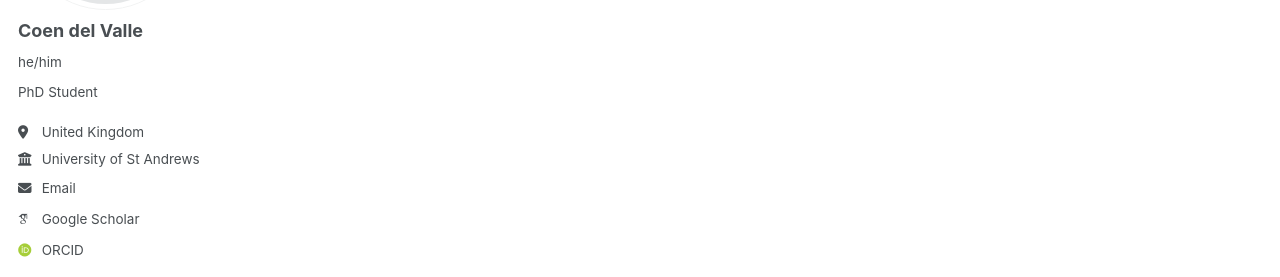
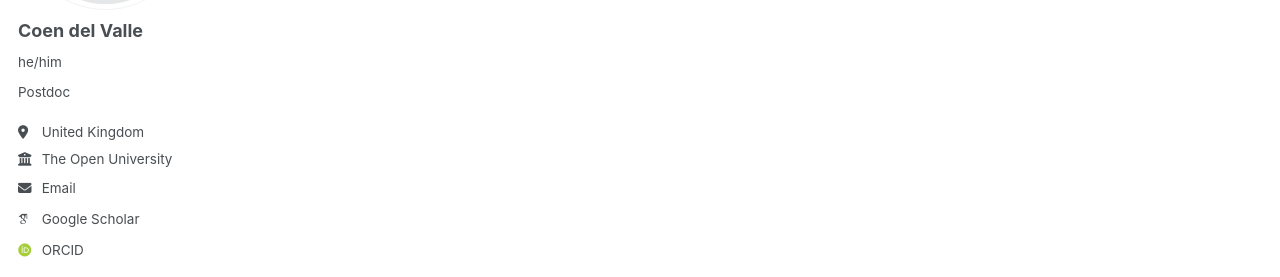
Before and after one commit to coendelvalle/coendelvalle.github.io, a Jekyll site: the page built from _pages/about.md, in a window 1280 px wide. Shown: the part 271-548 px from the top of the page. Built offline with Jekyll 4.4.1, drawn with Linux system fonts in a browser that asks for light colours; some web fonts are replaced.

Commit message:
Update _config.yml

```diff
--- a/_config.yml
+++ b/_config.yml
@@ -25,11 +25,11 @@ author:
   avatar           : "profile.png"
   name             : "Coen del Valle "
   pronouns         : "he/him"
-  bio              : "PhD Student"
+  bio              : "Postdoc"
   location         : "United Kingdom"
-  employer         : "University of St Andrews"
+  employer         : "The Open University"
   uri              : # URL
-  email            : "cdv1@st-andrews.ac.uk"
+  email            : "coen.del-valle@open.ac.uk"
 
   # Academic websites
   googlescholar    : "https://scholar.google.com/citations?user=SlDIn9gAAAAJ&hl=en"
```
